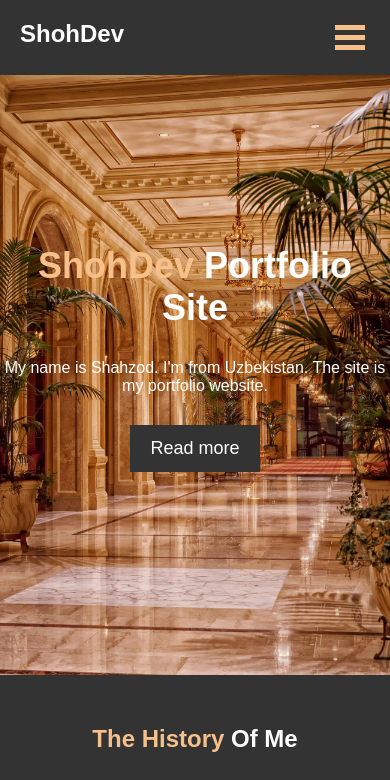
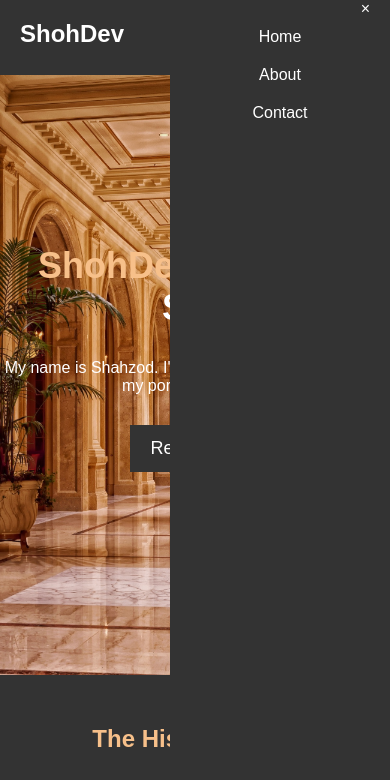
Before and after one commit to Shahzodshaydulov2/hotel, a plain HTML site: page index.html in a window 390 px wide. Both pictures are taken after a click on the element 350 px from the left and 37 px from the top of the page. Shown: the top 780 px of the page. Drawn offline with Linux system fonts and the light colour scheme.

Commit message:
mobile menu interaktiv by javascript

```diff
--- a/css/core.css
+++ b/css/core.css
@@ -23,17 +23,26 @@ p {
 
 .side-bar {
   position: fixed;
-  width: 25vh;
+  width: 0;
   height: 100vh;
   background-color: #333;
   right: 0;
-  display: none;
+  top: 0;
+  text-align: center;
+  transition: ease 0.5s;
 }
 .side-bar li {
   display: block;
+  padding: 10px;
 }
-.side-bar a {
+.side-bar li a {
   color: #fff;
+  display: none;
+}
+#close {
+  color: #fff;
+  text-align: right;
+  margin-right: 20px;
 }
 .text-primary {
   color: #f7c08a;
@@ -125,6 +134,9 @@ p {
   #navbar ul{
     display: none;
   }
+  .side-bar li a{
+    display: block;
+  }
   .logo {
     padding-left: 20px;
   }
--- a/index.html
+++ b/index.html
@@ -33,16 +33,17 @@
           <div></div>
         </div>
         </div>
-        <div class="side-bar">
-          <ul>
-            <li><a class="current" href="#">Home</a></li>
-            <li><a href="about.html">About</a></li>
-            <li><a href="contact.html">Contact</a></li>
-          </ul>
-        </div>
+
       </nav>
 
-
+      <div id="side" class="side-bar">
+        <div id="close">×</div>
+        <div>
+          <li><a href="#">Home</a></li>
+          <li><a href="about.html">About</a></li>
+          <li><a href="contact.html">Contact</a></li>
+        </div>
+      </div>
       <div id="showcase">
         <div class="container">
           <div class="showcase-content">
--- a/js/script.js
+++ b/js/script.js
@@ -1,6 +1,13 @@
 let menu = document.getElementById("menu");
-menu.addEventListener("click", open);
-let sideBar = document.getElementsByClassName("side-bar")
-function open() {
-  sideBar.style.display = "block";
-}
+let sideBar = document.getElementById('side');
+let closeBtn = document.getElementById('close');
+
+
+menu.addEventListener("click", function(){
+  sideBar.style.width = '220px';
+})
+
+
+closeBtn.addEventListener('click', function() {
+  sideBar.style.width = '0';
+})
```
Also changed, not shown: about.html (+13 -1 lines), contact.html (+12 -1 lines).
